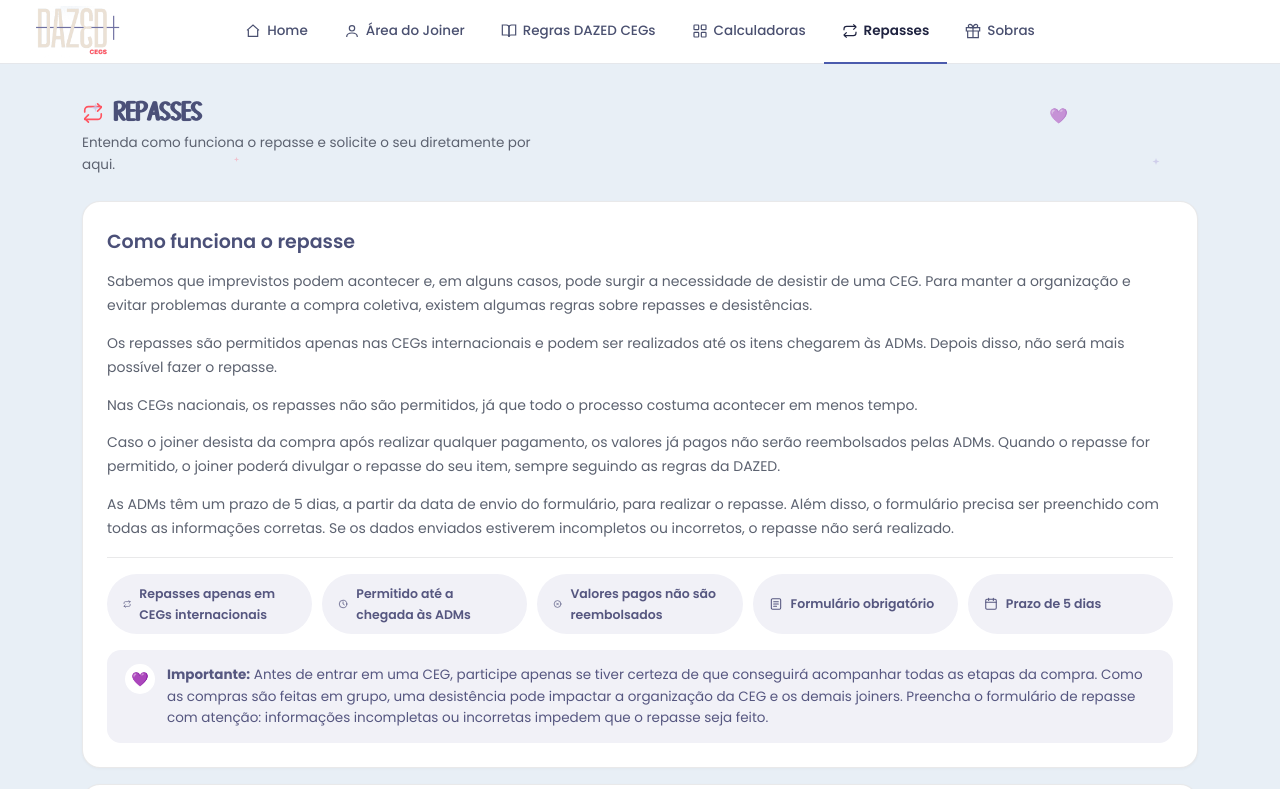
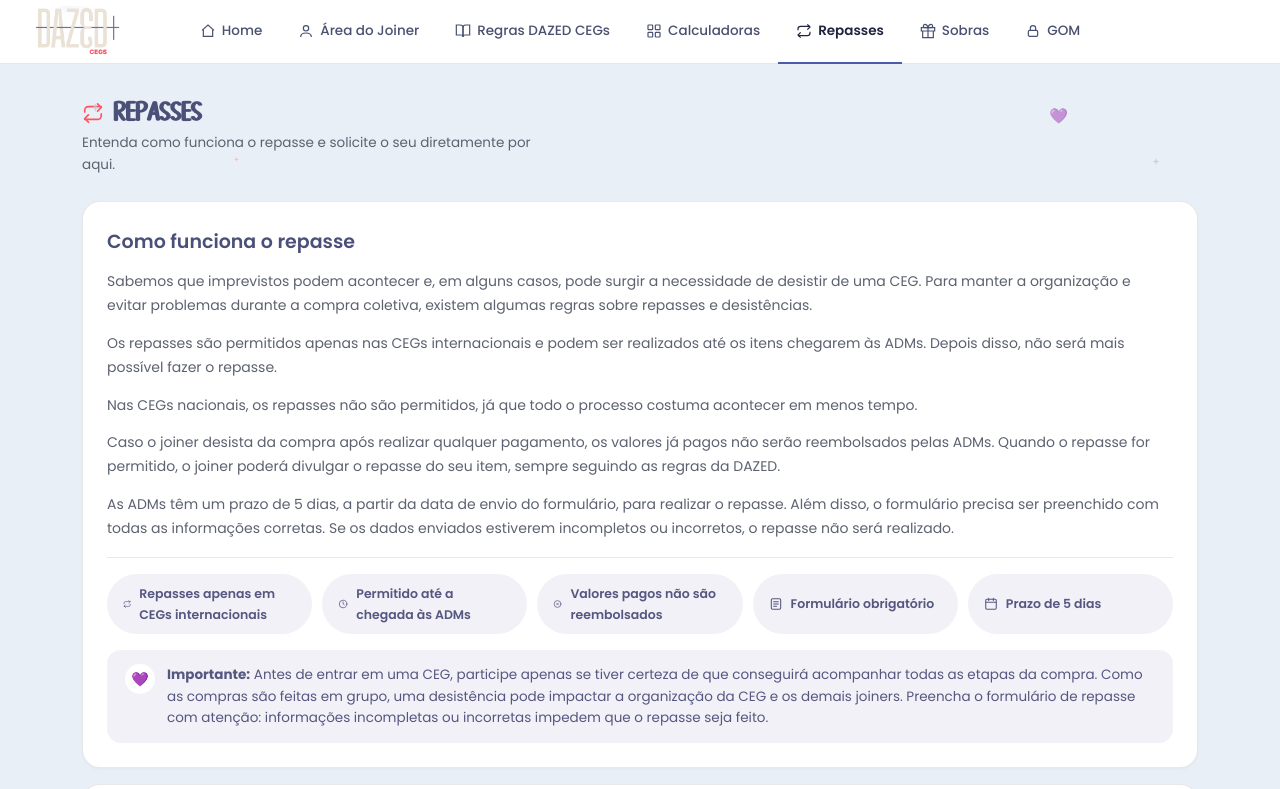
Before and after one commit to mirlemoliveira/dazedcegs_consultas, a plain HTML site: page repasses/index.html in a window 1280 px wide. Shown: the top 789 px of the page. Drawn offline with Linux system fonts and the light colour scheme.

Commit message:
Menu: adiciona a aba GOM (repasses)
Adiciona a aba GOM (cadeado) no menu de cima; ela leva à tela de login da área das GOMs (/gom/).
Só o menu muda: aba nova; os nomes das abas somem em telas até 1244 px (antes 1080 px); no celular os ícones ficam colados à direita para não encostarem no logo.

Co-Authored-By: Claude Sonnet 5.5 <noreply@anthropic.com>
Claude-Session: https://claude.ai/code/session_013xto74eXyVXbg6Z2NgHp7w

```diff
--- a/repasses/index.html
+++ b/repasses/index.html
@@ -76,8 +76,12 @@
   .nav-a:hover{color:#1F2340;}
   .nav-a.active{color:#1F2340;font-weight:600;border-bottom-color:#4B5BAD;}
   .nav-a.active svg{stroke:#1F2340;}
-  @media(max-width:1080px){.nav-a span{display:none;}}
+  @media(max-width:1244px){.nav-a span{display:none;}}
   @media(max-width:680px){.nav{padding:0 16px;}.nav-logo{left:16px;}.nav-a{padding:0 10px;}}
+/* celular: com 7 abas, os icones ficam colados a direita para nao encostar no logo */
+@media(max-width:480px){.nav-links{margin:0 0 0 auto;}}
+@media(max-width:389px){.nav-a{padding:0 8px;}}
+@media(max-width:359px){.nav-a{padding:0 6px;}}
 
   /* ---------- MAIN ---------- */
   main {
@@ -706,6 +710,10 @@
       <svg viewBox="0 0 24 24" stroke-width="1.8"><path d="M20 12v10H4V12"/><path d="M22 7H2v5h20V7z"/><path d="M12 22V7"/><path d="M12 7H7.5a2.5 2.5 0 010-5C11 2 12 7 12 7z"/><path d="M12 7h4.5a2.5 2.5 0 000-5C13 2 12 7 12 7z"/></svg>
       <span>Sobras</span>
     </a>
+    <a class="nav-a" href="../gom/" aria-label="GOM">
+      <svg viewBox="0 0 24 24" stroke-width="1.8" aria-hidden="true"><rect x="5" y="11" width="14" height="9" rx="2"/><path d="M8 11V8a4 4 0 018 0v3"/></svg>
+      <span>GOM</span>
+    </a>
   </div>
 </nav>
 
```
